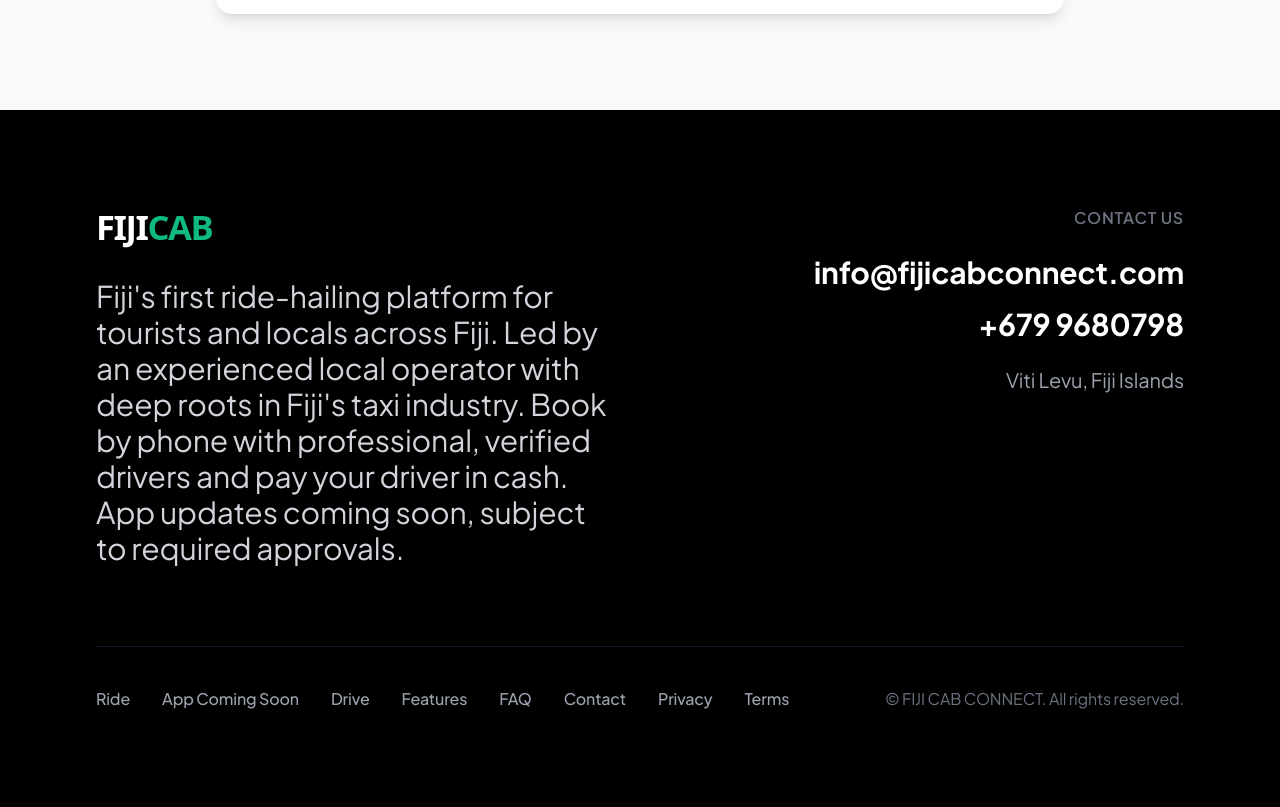
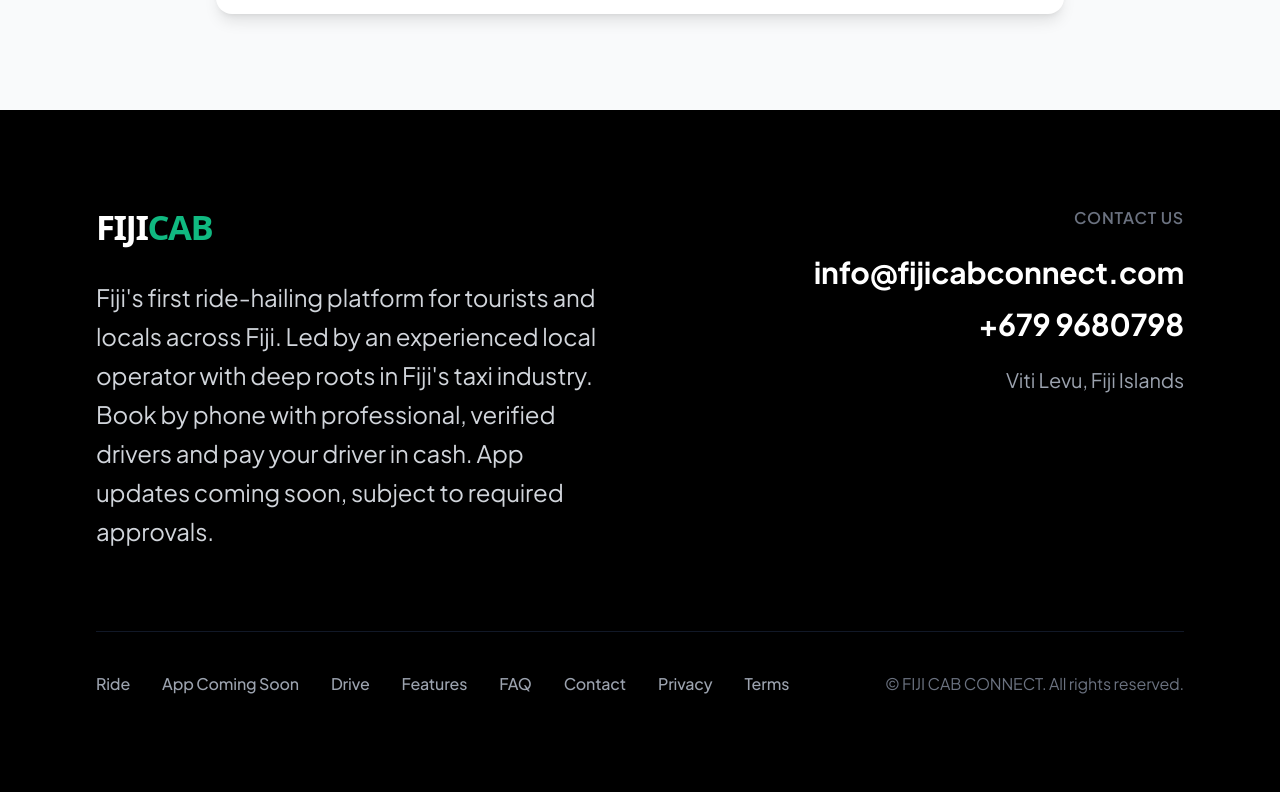
Before and after one commit to creativerse360/fiji-cab-connect-website, a Next.js app: page /terms in a window 1280 px wide. Shown: the part 2908-3715 px from the top of the page. Built offline with nearby package versions, Linux system fonts and the light colour scheme.

Commit message:
Reduce footer about font size

```diff
--- a/components/layout/Footer.tsx
+++ b/components/layout/Footer.tsx
@@ -26,7 +26,7 @@
               height={50}
               className="h-12 w-auto mb-6"
             />
-            <p className="text-gray-300 text-2xl md:text-3xl max-w-2xl leading-relaxed">
+            <p className="text-gray-300 text-xl md:text-2xl max-w-2xl leading-relaxed md:leading-relaxed">
               Fiji&apos;s first ride-hailing platform for tourists and locals across Fiji. Led by an experienced local operator with deep roots in Fiji&apos;s taxi industry. Book by phone with professional, verified drivers and pay your driver in cash. App updates coming soon, subject to required approvals.
             </p>
           </div>
```
